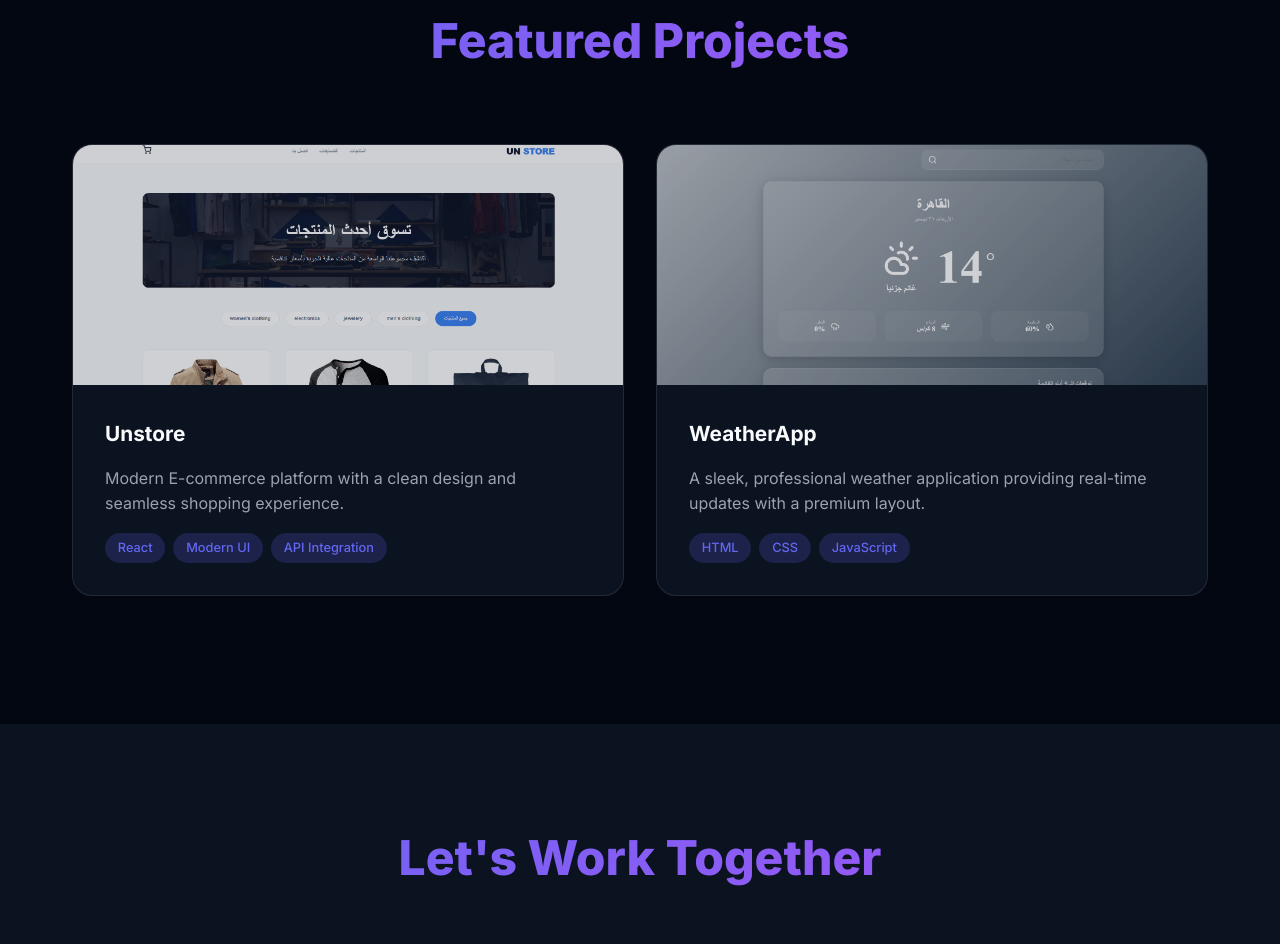
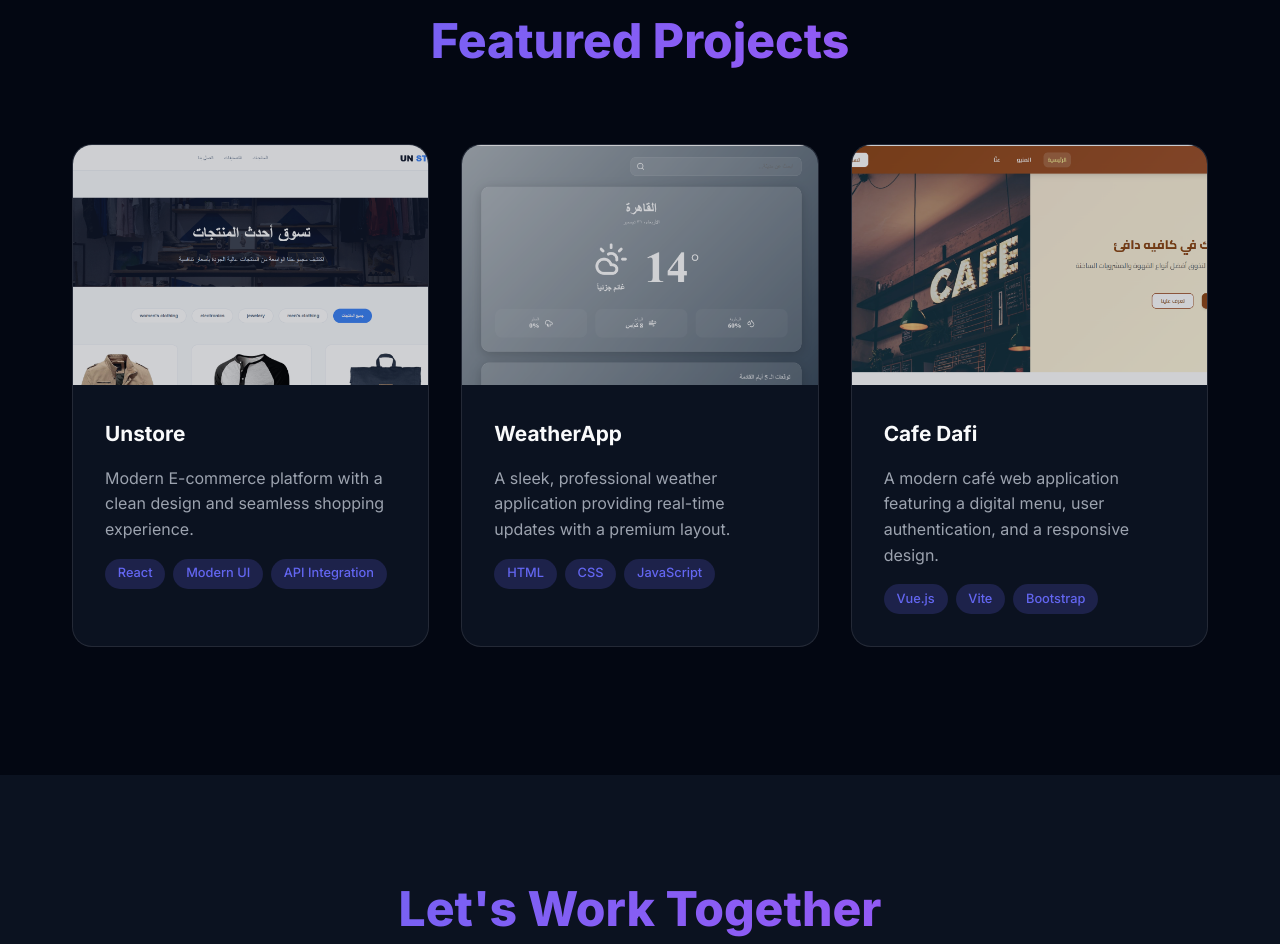
Before and after one commit to Useftarek/Useftarek, a plain HTML site: page index.html in a window 1280 px wide. Shown: the part 2790-3734 px from the top of the page. Drawn offline with Linux system fonts and the light colour scheme.

Commit message:
add-project

```diff
--- a/index.html
+++ b/index.html
@@ -201,6 +201,27 @@
                         </div>
                     </div>
                 </div>
+
+                <div class="project-card">
+                    <div class="project-preview">
+                        <img src="./dafi-cafe.png" alt="Cafe Dafi"
+                            style="width: 100%; height: 100%; object-fit: cover; opacity: 0.8;">
+                        <div class="project-overlay">
+                            <a href="https://cafe-dafi.vercel.app/" target="_blank" class="btn btn-primary">View
+                                Demo</a>
+                        </div>
+                    </div>
+                    <div class="project-info">
+                        <h3>Cafe Dafi</h3>
+                        <p>A modern café web application featuring a digital menu, user authentication, and a responsive
+                            design.</p>
+                        <div class="project-tech">
+                            <span>Vue.js</span>
+                            <span>Vite</span>
+                            <span>Bootstrap</span>
+                        </div>
+                    </div>
+                </div>
             </div>
         </section>
     </main>
```
Also changed, not shown: dafi-cafe.png (added).
